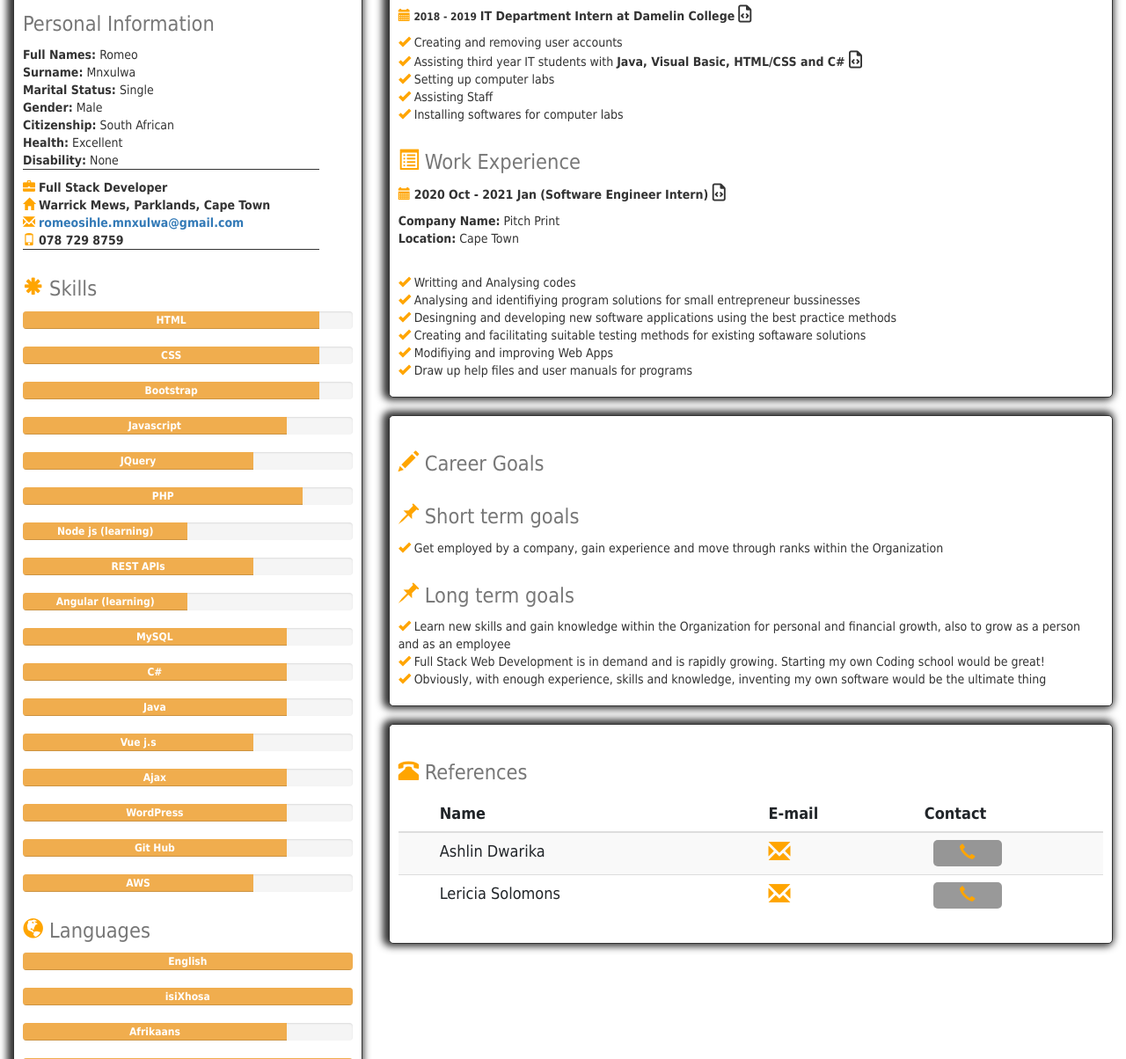
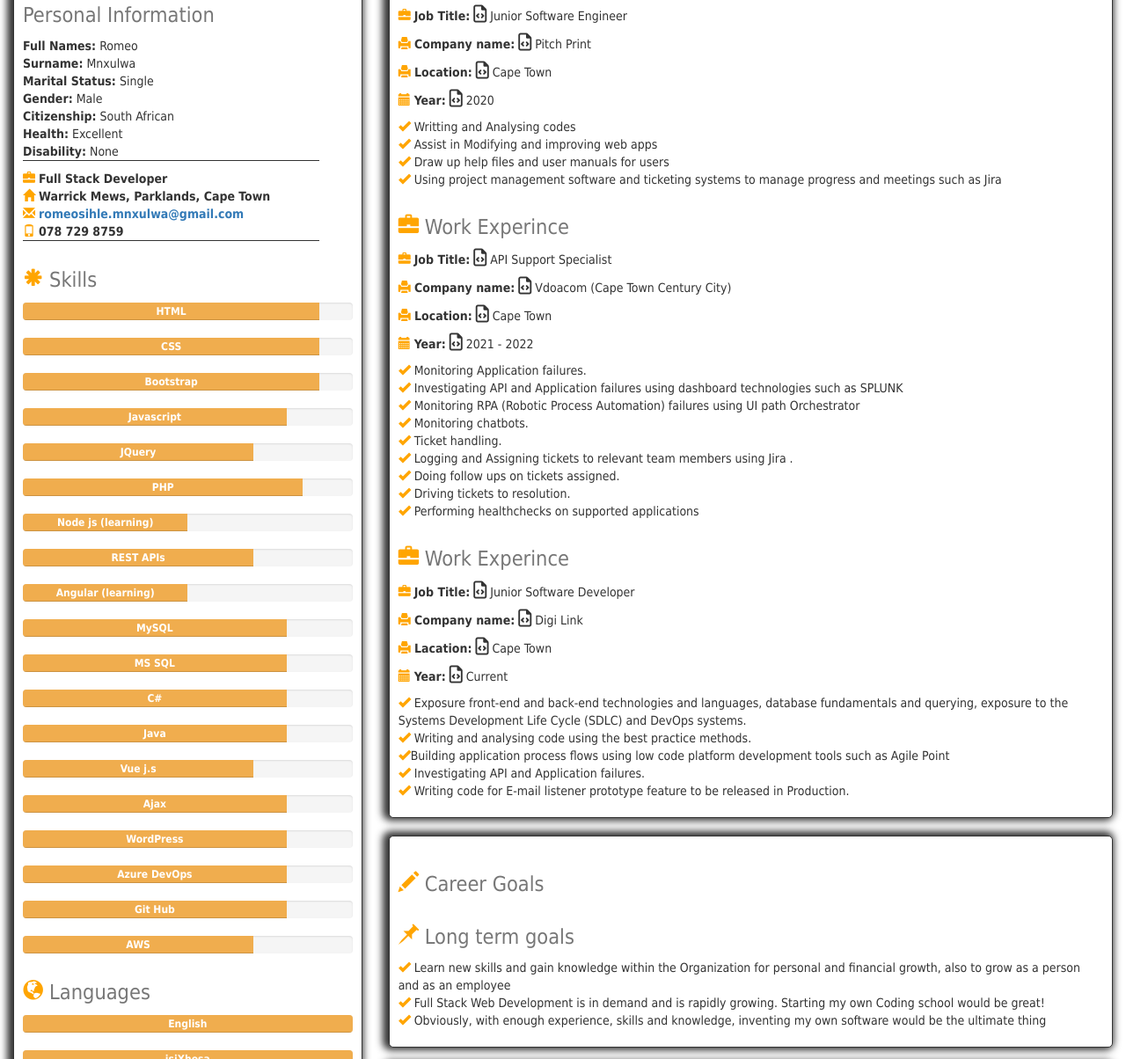
Before and after one commit to Romeo-Sihle/MobileResume, a plain HTML site: page index.html in a window 1280 px wide. Shown: the part 602-1806 px from the top of the page at 88% size. Drawn offline with nearby package versions, Linux system fonts and the light colour scheme.

Commit message:
updated the experience section

```diff
--- a/index.html
+++ b/index.html
@@ -6,10 +6,6 @@
     <!-- Required meta tags -->
     <meta charset="utf-8">
     <meta name="viewport" content="width=device-width, initial-scale=1, shrink-to-fit=no">
-    <!--Animated.css-->
-    <link rel="stylesheet" href="css/animate.css">
-    <!--Wow.js link-->
-    <link rel="stylesheet" type="text/css" href="js/wow.min.js">
     <!-- Bootstrap CSS -->
     <link rel="stylesheet" href="https://stackpath.bootstrapcdn.com/bootstrap/4.5.0/css/bootstrap.min.css">
     <!--W3 School CDN-->
@@ -26,6 +22,10 @@
     <link rel="stylesheet" href="https://cdnjs.cloudflare.com/ajax/libs/font-awesome/4.7.0/css/font-awesome.min.css">
     <!--CSS link-->
     <link rel="stylesheet" type="text/css" href="css/style.css">
+    <!--Animated.css-->
+    <link rel="stylesheet" href="css/animate.css">
+    <!--Wow.js link-->
+    <link rel="stylesheet" type="text/css" href="js/wow.min.js">
 
 
     <title>Resume Of Romeo Mnxulwa</title>
@@ -52,13 +52,13 @@
       <div class="row my-row">
         <div class="col-md-4 my-col">
 
-          <div class="profileInfo wow bounceInDown" id="boxes">     <!--Profile Info Section-->
+          <div class="profileInfo" id="boxes">     <!--Profile Info Section-->
             <div class="card">                <!--Profile Picture Section-->
               <img src="image/profile.png" style="height: auto;" class="card-img-top image wow tada" alt="Profile Picture">
               <div class="card-body">
                 <center class="profilename wow slideInLeft">
-                  <p class="card-text"><big><b><span style="font-size: 30px;">Romeo Mnxulwa</span></b></big></p>
-                  <p class="card-text"><big><b><span style="font-size: 20px;">Junior Software Developer</span></b></big></p>
+                  <p class="card-text"><big><b><span style="font-size: 25px;">Romeo Mnxulwa</span></b></big></p>
+                  <p class="card-text"><big><b><span style="font-size: 18px;">Junior Software Developer</span></b></big></p>
                   <h1><button onclick="myFunction()" class="dropbtn">Cover Letter</button></h1>
                 </center>
               </div>
@@ -66,7 +66,7 @@
 
             <div class="details">
               <h1 class="wow slideInLeft"><small><span>Personal Information</span></small></h1>
-                <ul class="info1 wow slideInRight">
+                <ul class="info1 wow bounceInRight">
                   <li><b>Full Names:</b> Romeo</li>
                   <li><b>Surname:</b> Mnxulwa</li>
                   <li><b>Marital Status:</b> Single</li>
@@ -76,7 +76,7 @@
                   <li><b>Disability:</b> None</li>
                 </ul>
 
-                <ul class="info2 wow slideInRight">
+                <ul class="info2 wow bounceInRight">
                   <li><span class="glyphicon glyphicon-briefcase"></span> <b>Full Stack Developer</b></li>
                   <li><span class="glyphicon glyphicon-home"></span> <b>Warrick Mews, Parklands, Cape Town</b></li>
                   <li><span class="glyphicon glyphicon-envelope"></span> <b><a href="mailto: romeosihle.mnxulwa@gmail.com">romeosihle.mnxulwa@gmail.com</a></b></li>
@@ -86,7 +86,7 @@
                 <div class="skills">
                   <h1 class="wow slideInLeft"><small><span class="glyphicon glyphicon-asterisk"></span> Skills</small></h1>
                   <!--Skill Progress bar-->
-                  <div class="progress wow slideInRight">
+                  <div class="progress wow bounceInRight">
                     <div class="progress-bar progress-bar-warning" role="progressbar" aria-valuenow="90" aria-valuemin="0" aria-valuemax="100" style="width:90%">
                       <b>HTML</b>
                     </div>
@@ -98,7 +98,7 @@
                       </div>
                     </div>
 
-                    <div class="progress wow wow slideInRight">
+                    <div class="progress wow slideInRight">
                       <div class="progress-bar progress-bar-warning" role="progressbar" aria-valuenow="90" aria-valuemin="0" aria-valuemax="100" style="width:90%">
                         <b>Bootstrap</b>
                       </div>
@@ -152,32 +152,44 @@
 
                     <div class="progress wow slideInRight">
                       <div class="progress-bar progress-bar-warning" role="progressbar" aria-valuenow="80" aria-valuemin="0" aria-valuemax="100" style="width:80%">
-                       <b>C#</b>
+                        <b>MS SQL</b>
                       </div>
                     </div>
 
                     <div class="progress wow slideInLeft">
                       <div class="progress-bar progress-bar-warning" role="progressbar" aria-valuenow="80" aria-valuemin="0" aria-valuemax="100" style="width:80%">
+                       <b>C#</b>
+                      </div>
+                    </div>
+
+                    <div class="progress wow slideInRight">
+                      <div class="progress-bar progress-bar-warning" role="progressbar" aria-valuenow="80" aria-valuemin="0" aria-valuemax="100" style="width:80%">
                         <b>Java</b>
                       </div>
                     </div>
 
-                    <div class="progress wow slideInRight">
+                    <div class="progress wow slideInLeft">
                       <div class="progress-bar progress-bar-warning" role="progressbar" aria-valuenow="70" aria-valuemin="0" aria-valuemax="100" style="width:70%">
                         <b>Vue j.s</b>
                       </div>
                     </div>
 
-                    <div class="progress wow slideInLeft">
+                    <div class="progress wow slideInRight">
                       <div class="progress-bar progress-bar-warning" role="progressbar" aria-valuenow="80" aria-valuemin="0" aria-valuemax="100" style="width:80%">
                         <b>Ajax</b>
                       </div>
                     </div>
 
-                    <div class="progress wow slideInRight">
+                    <div class="progress wow slideInLeft">
                       <div class="progress-bar progress-bar-warning" role="progressbar" aria-valuenow="80" aria-valuemin="0"
                         aria-valuemax="100" style="width:80%">
                         <b>WordPress</b>
+                      </div>
+                    </div>
+
+                    <div class="progress wow slideInRight">
+                      <div class="progress-bar progress-bar-warning" role="progressbar" aria-valuenow="80" aria-valuemin="0" aria-valuemax="100" style="width:80%">
+                        <b>Azure DevOps</b>
                       </div>
                     </div>
 
@@ -194,7 +206,7 @@
                     </div>
 
                     <h1 class="wow slideInLeft"><small><span class="glyphicon glyphicon-globe"></span> Languages</small></h1>
-                    <div class="progress wow slideInRight">
+                    <div class="progress wow bounceInRight">
                       <div class="progress-bar progress-bar-warning" role="progressbar" aria-valuenow="100" aria-valuemin="0" aria-valuemax="100" style="width:100%">
                         <b>English</b>
                       </div>
@@ -206,7 +218,7 @@
                       </div>
                     </div>
 
-                    <div class="progress wow slideInRight">
+                    <div class="progress wow bounceInRight">
                       <div class="progress-bar progress-bar-warning" role="progressbar" aria-valuenow="80" aria-valuemin="0" aria-valuemax="100" style="width:80%">
                         <b>Afrikaans</b>
                       </div>
@@ -223,7 +235,7 @@
           </div>
             <div class="row my-row">
               <div class="col my-col">
-                <div class="projectlinks wow bounceInDown" id="boxes">
+                <div class="projectlinks" id="boxes">
                   <h1 class="wow slideInLeft"><span class="glyphicon glyphicon-info-sign"></span> <small>Projects: </small>
                     <br>
 
@@ -232,7 +244,7 @@
                     </center>
                   </h1>
                   <br>
-                  <div class="projects wow slideInRight">
+                  <div class="projects wow bounceInRight">
                     <p><b>Recipe web Page (Static Website):</b> <a href="https://romeo-sihle.github.io/Resturant/">https://romeo-sihle.github.io/Resturant/</a></p>
                     <!--<p><b>Nandy Boy Finance (Dynamic Website):</b> <a href="http://nandyboyfinance.epizy.com/">http://nandyboyfinance.epizy.com/</a></p>-->
                     <p><b>The Colour Game (Static Website):</b> <a href="http://colour-game.epizy.com/">http://colour-game.epizy.com/</a></p>
@@ -280,72 +292,94 @@
 
 
         <div class="col-md-8 my-col">
-          <div class="about wow bounceInDown" id="boxes">
+          <div class="about" id="boxes">
             <h1 class="wow slideInLeft"><small><span class="glyphicon glyphicon-user"></span> About Me</small></h1>
-            <p class="wow slideInRight">I think in terms of results and objectives, I am enthusiastic, and I work with decisiveness and conviction. I can work in a team, as an individual, with or without supervision. I have a positive attitude and find positive ways to stimulate and engage with people. Giving up is not my option. I have great leadership skills and eager to expand my knowledge and meet deadlines under pressure. I am looking for challenges where I can use my knowledge and further develop my career.</p>
+            <p class="wow bounceInRight">I think in terms of results and objectives, I am enthusiastic, and I work with decisiveness and conviction. I can work in a team, as an individual, with or without supervision. I have a positive attitude and find positive ways to stimulate and engage with people. Giving up is not my option. I have great leadership skills and eager to expand my knowledge and meet deadlines under pressure. I am looking for challenges where I can use my knowledge and further develop my career.</p>
           </div>
 
-          <div class="education wow bounceInRight" id="boxes">
+          <div class="education" id="boxes">
             <h1 class="wow slideInLeft"><small><span class="glyphicon glyphicon-asterisk"></span> Education</small></h1>
-            <div class="educationBorder wow slideInRight">
+            <div class="educationBorder wow bounceInRight">
               <p><span class="glyphicon glyphicon-calendar"></span><small><b> 2013</b></small> <b>Matric</b> <i class='fas fa-book-reader' style='font-size:20px'></i></p>
               <p>Completed matric at <b>Barkly-East High School</b> in 2013</p>
             </div>
 
-            <div class="educationBorder wow slideInRight">
+            <div class="educationBorder wow bounceInRight">
               <p><span class="glyphicon glyphicon-calendar"></span><small><b> 2016 - 2018</b></small> <b>Damelin Graduate</b> <i class='fas fa-graduation-cap' style='font-size:20px'></i></p>
               <p>Obtained National Diploma in Information Technology at <b>Damelin College</b> in East London.</p>
             </div>
 
-            <div class="educationBorder wow slideInRight">
+            <div class="educationBorder wow bounceInRight">
               <p><span class="glyphicon glyphicon-calendar"></span><small><b> 2020</b></small> <b>Code Space Graduate</b> <i class='fas fa-graduation-cap' style='font-size:20px'></i></i></p>
               <p>Obtained Certificate at <b>Code Space College</b> in Cape Town.</p>
             </div>
           </div>
 
-          <div class="experince wow bounceInLeft" id="boxes">
+          <div class="experince" id="boxes">
             <h1 class="wow slideInLeft"><small><span class="glyphicon glyphicon-briefcase"></span> Work Experince</small></h1>
-            <div class="experienceInfo wow slideInRight">
-              <p><span class="glyphicon glyphicon-calendar"></span><small><b> 2018 - 2019</b></small> <b>IT Department Intern at Damelin College</b> <i class='far fa-file-code' style='font-size:20px'></i></p>
+            <div class="experienceInfo wow bounceInRight">
+              <p><span class="glyphicon glyphicon-briefcase"></span> <b>Job Title:</b> <i class='far fa-file-code' style='font-size:20px'></i><span class="leftAlignText"> Junior Software Engineer</span></p>
+              <p><span class="glyphicon glyphicon-print"></span><b> Company name:</b> <i class='far fa-file-code' style='font-size:20px'></i><span class="leftAlignText"> Pitch Print</span></p>
+              <p><span class="glyphicon glyphicon-print"></span><b> Location:</b> <i class='far fa-file-code' style='font-size:20px'></i><span class="leftAlignText"> Cape Town</span></p>
+              <p><span class="glyphicon glyphicon-calendar"></span> <b>Year:</b> <i class='far fa-file-code' style='font-size:20px'></i> <span class="leftAlignText"> 2020</span>
 
                 <ul class="list">
-                <li><span class="glyphicon glyphicon-ok"></span> Creating and removing user accounts</li>
-                <li><span class="glyphicon glyphicon-ok"></span> Assisting third year IT students with <b>Java, Visual Basic, HTML/CSS and C# <i class='far fa-file-code' style='font-size:20px'></i></b></li>
-                <li><span class="glyphicon glyphicon-ok"></span> Setting up computer labs</li>
-                <li><span class="glyphicon glyphicon-ok"></span> Assisting Staff</li>
-                <li><span class="glyphicon glyphicon-ok"></span> Installing softwares for computer labs</li>
+                  <li><span class="glyphicon glyphicon-ok"></span> Writting and Analysing codes</li>
+                  <li><span class="glyphicon glyphicon-ok"></span> Assist in Modifying and improving web apps</li>
+                  <li><span class="glyphicon glyphicon-ok"></span> Draw up help files and user manuals for users</li>
+                  <li><span class="glyphicon glyphicon-ok"></span>  Using project management software and ticketing systems to
+                    manage progress and meetings such as Jira
+                    </li>
                 </ul>
             </div>
 
-            <h1 class="wow slideInLeft"><small><span class="glyphicon glyphicon-list-alt"></span> Work Experience</small></h1>
-            <div class="workExperinceInfo wow slideInRight">
-              <p><span class="glyphicon glyphicon-calendar"></span> <b>2020 Oct - 2021 Jan (Software Engineer Intern) <i class='far fa-file-code' style='font-size:20px'></i></b></p>
+            <div class="workExperinceInfo wow bounceInRight">
+              <h1 class="wow slideInLeft"><small><span class="glyphicon glyphicon-briefcase"></span> Work Experince</small></h1>
+              <p><span class="glyphicon glyphicon-briefcase"></span> <b>Job Title:</b> <i class='far fa-file-code' style='font-size:20px'></i><span class="leftAlignText"> API Support Specialist</span></p>
+              <p><span class="glyphicon glyphicon-print"></span><b> Company name:</b> <i class='far fa-file-code' style='font-size:20px'></i><span class="leftAlignText"> Vdoacom (Cape Town Century City)</span></p>
+              <p><span class="glyphicon glyphicon-print"></span><b> Location:</b> <i class='far fa-file-code' style='font-size:20px'></i><span class="leftAlignText"> Cape Town</span></p>
+              <p><span class="glyphicon glyphicon-calendar"></span> <b>Year:</b> <i class='far fa-file-code' style='font-size:20px'></i> <span class="leftAlignText"> 2021 - 2022</span>
+
                 <ul class="list">
-                <li><b>Company Name:</b> Pitch Print</li>
-                <li><b>Location:</b> Cape Town</li>
+                  <li><span class="glyphicon glyphicon-ok"></span> Monitoring Application failures.</li>
+                  <li><span class="glyphicon glyphicon-ok"></span> Investigating API and Application failures using dashboard
+                    technologies such as SPLUNK</li>
+                  <li><span class="glyphicon glyphicon-ok"></span> Monitoring RPA (Robotic Process Automation) failures using UI path
+                    Orchestrator</li>
+                  <li><span class="glyphicon glyphicon-ok"></span> Monitoring chatbots.</li>
+                  <li><span class="glyphicon glyphicon-ok"></span> Ticket handling.</li>
+                  <li><span class="glyphicon glyphicon-ok"></span> Logging and Assigning tickets to relevant team members using Jira
+                    .</li>
+                    <li><span class="glyphicon glyphicon-ok"></span> Doing follow ups on tickets assigned.</li>
+                    <li><span class="glyphicon glyphicon-ok"></span> Driving tickets to resolution.</li>
+                    <li><span class="glyphicon glyphicon-ok"></span> Performing healthchecks on supported applications</li>
                 </ul>
-            <br>
+            </div>
+
+            <div class="workExperinceInfo wow bounceInRight">
+              <h1 class="wow slideInLeft"><small><span class="glyphicon glyphicon-briefcase"></span> Work Experince</small></h1>
+              <p><span class="glyphicon glyphicon-briefcase"></span> <b>Job Title:</b> <i class='far fa-file-code' style='font-size:20px'></i><span class="leftAlignText"> Junior Software Developer</span></p>
+              <p><span class="glyphicon glyphicon-print"></span><b> Company name:</b> <i class='far fa-file-code' style='font-size:20px'></i><span class="leftAlignText"> Digi Link</span></p>
+              <p><span class="glyphicon glyphicon-print"></span><b> Lacation:</b> <i class='far fa-file-code' style='font-size:20px'></i><span class="leftAlignText"> Cape Town</span></p>
+              <p><span class="glyphicon glyphicon-calendar"></span> <b>Year:</b> <i class='far fa-file-code' style='font-size:20px'></i> <span class="leftAlignText"> Current</span>
+
                 <ul class="list">
-                <li><span class="glyphicon glyphicon-ok"></span> Writting and Analysing codes</li>
-                <li><span class="glyphicon glyphicon-ok"></span> Analysing and identifiying program solutions for small entrepreneur bussinesses</li>
-                <li><span class="glyphicon glyphicon-ok"></span> Desingning and developing new software applications using the best practice methods</li>
-                <li><span class="glyphicon glyphicon-ok"></span> Creating and facilitating suitable testing methods for existing softaware solutions</li>
-                <li><span class="glyphicon glyphicon-ok"></span> Modifiying and improving Web Apps</li>
-                <li><span class="glyphicon glyphicon-ok"></span> Draw up help files and user manuals for programs</li>
+                  <li><span class="glyphicon glyphicon-ok"></span> Exposure front-end and back-end technologies and languages, database fundamentals and querying, exposure to the
+                    Systems Development Life Cycle (SDLC) and DevOps systems.</li>
+                  <li><span class="glyphicon glyphicon-ok"></span> Writing and analysing code using the best practice methods.</li>
+                  <li><span class="glyphicon glyphicon-ok"></span>Building application process flows using low code platform development tools such as Agile Point</li>
+                  <li><span class="glyphicon glyphicon-ok"></span> Investigating API and Application failures.</li>
+                  <li><span class="glyphicon glyphicon-ok"></span>  Writing code for E-mail listener prototype feature to be released in Production.</li>
                 </ul>
             </div>
           </div>
 
           <!------------------------------Career Goals--------------------------------------->
-          <div class="careerGoals wow bounceInDown" id="boxes">
+          <div class="careerGoals" id="boxes">
             <h1 class="wow slideInLeft"><small><span class="glyphicon glyphicon-pencil"></span> Career Goals</small></h1>
-            <h1 class="wow slideInLeft"><small><span class="glyphicon glyphicon-pushpin"></span> Short term goals</small></h1>
-            <ul class="list wow slideInRight">
-              <li><span class="glyphicon glyphicon-ok"></span> Get employed by a company, gain experience and move through ranks within the Organization</li>
-            </ul>
 
             <h1 class="wow slideInLeft"><small><span class="glyphicon glyphicon-pushpin"></span> Long term goals</small></h1>
-            <ul class="list wow slideInRight">
+            <ul class="list wow bounceInRight">
               <li><span class="glyphicon glyphicon-ok"></span> Learn new skills and gain knowledge within the Organization for personal and financial growth, also to grow as a person and as an employee</li>
                 <li><span class="glyphicon glyphicon-ok"></span> Full Stack Web Development is in demand and is rapidly growing. Starting my own Coding school would be great!</li>
                   <li><span class="glyphicon glyphicon-ok"></span> Obviously, with enough experience, skills and knowledge, inventing my own software would be the ultimate thing</li>
@@ -353,7 +387,7 @@
           </div>
 
           <!-----------------------------Referencecs Section-------------------------------->
-            <div class="references wow bounceInDown" id="boxes">
+            <div class="references" id="boxes">
               <table class="table table-striped wow bounceInRight">
                 <thead>
                   <h1 class="wow bounceInDown"><small><span class="glyphicon glyphicon-phone-alt"></span> References</small></h1>
@@ -387,7 +421,7 @@
     <div class="row my-row">
         <div class="col my-col">
           <center>
-            <div class="footer wow bounceInDown" id="boxes">
+            <div class="footer" id="boxes">
             <p class="credits wow bounceInDown"><small>Engineered by: <br> <span class="engineer"><b>Romeo Mnxulwa</b></span></small></p>
                <!-- Add font awesome icons -->
               <div class="buttonFade wow bounceInUp">
```
Lines whose indentation alone changed are shown as unchanged.
